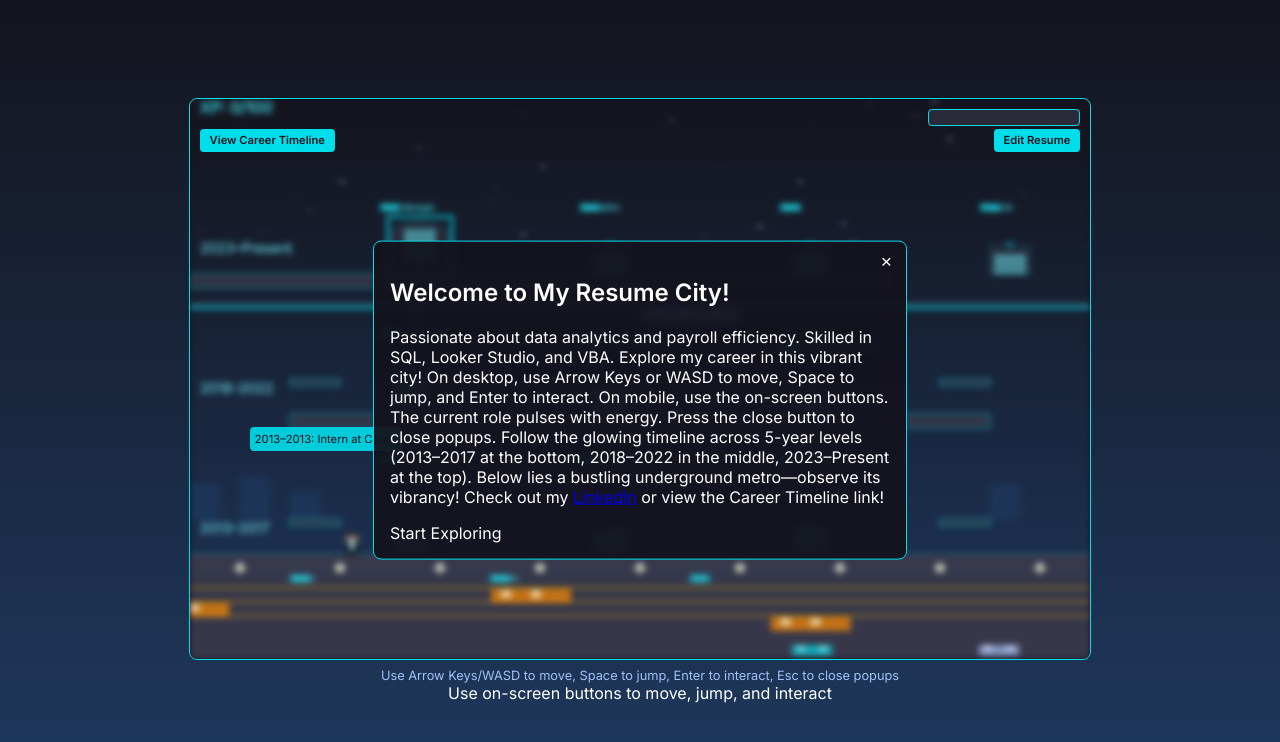
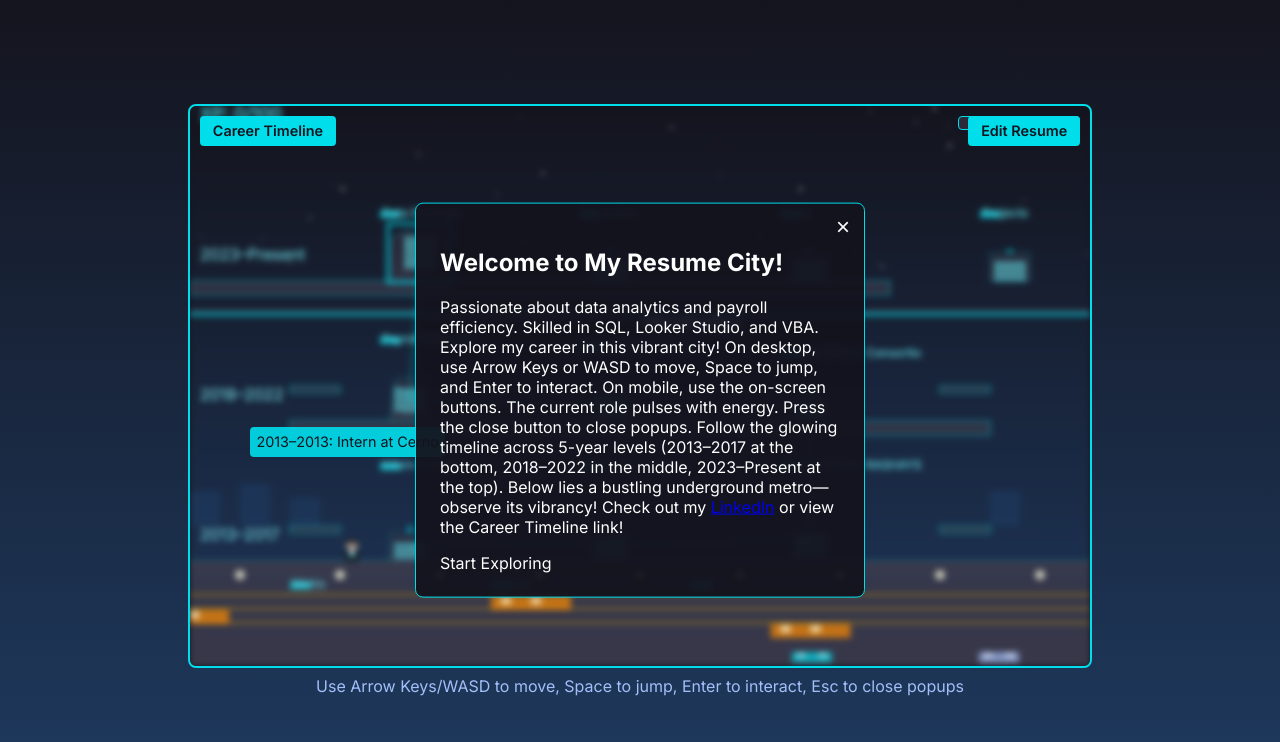
Before and after one commit to viveknakarmi/Resume, a plain HTML site: page index.html in a window 1280 px wide. Drawn offline with Linux system fonts and the light colour scheme.

Commit message:
Add files via upload

```diff
--- a/index.html
+++ b/index.html
@@ -41,9 +41,9 @@
 <html lang="en">
 <head>
     <meta charset="UTF-8">
-    <meta name="viewport" content="width=device-width, initial-scale=1.0">
+    <meta name="viewport" content="width=device-width, initial-scale=1.0, maximum-scale=1.0, user-scalable=no">
     <title>My Interactive Resume City</title>
-    <link href="https://fonts.googleapis.com/css2?family=Inter:wght@400;600&display=swap" rel="stylesheet">
+    <link href="https://fonts.googleapis.com/css2?family=Inter:wght@400;600;700&display=swap" rel="stylesheet">
     <style>
         body {
             margin: 0;
@@ -56,14 +56,15 @@
             align-items: center;
             justify-content: center;
             overflow: hidden;
+            touch-action: none;
         }
         #game-container {
             position: relative;
-            width: 90vw; /* Responsive width */
+            width: 90vw;
             max-width: 900px;
-            height: 70vh; /* Responsive height */
-            max-height: 800px;
-            border: 1px solid #00DDEB;
+            height: 70vh;
+            max-height: 600px;
+            border: 2px solid #00DDEB;
             border-radius: 8px;
             overflow: hidden;
             background: rgba(20, 20, 30, 0.9);
@@ -72,6 +73,7 @@
             display: block;
             width: 100%;
             height: 100%;
+            image-rendering: pixelated;
             transition: filter 0.3s ease;
         }
         #game-canvas.blur {
@@ -86,11 +88,11 @@
             background: rgba(20, 20, 30, 0.95);
             border: 1px solid #00DDEB;
             border-radius: 8px;
-            padding: 1rem;
-            width: 80vw;
-            max-width: 500px;
+            padding: 1.5rem;
+            width: 85vw;
+            max-width: 400px;
             min-height: 200px;
-            max-height: 80vh;
+            max-height: 70vh;
             overflow-y: auto;
             z-index: 10;
             box-shadow: 0 0 20px rgba(0, 221, 235, 0.5);
@@ -108,12 +110,13 @@
         }
         .popup h2 {
             color: #FFFFFF;
-            font-size: 1.5rem;
-            margin: 0 0 0.5rem;
+            font-size: 1.8rem;
+            margin: 0 0 0.8rem;
+            font-weight: 700;
         }
         .popup p, .popup li {
             color: #A3BFFA;
-            font-size: 0.9rem;
+            font-size: 1rem;
             line-height: 1.6;
             text-align: left;
         }
@@ -129,11 +132,6 @@
         .popup a:hover {
             text-decoration: underline;
         }
-        .popup p, .popup li, .popup strong, .popup b {
-            background: none !important;
-            color: #A3BFFA !important;
-            font-weight: normal !important;
-        }
         .close-btn {
             position: absolute;
             top: 0.5rem;
@@ -141,7 +139,7 @@
             background: none;
             border: none;
             color: #FFFFFF;
-            font-size: 1.2rem;
+            font-size: 1.5rem;
             cursor: pointer;
             transition: color 0.2s ease;
         }
@@ -151,15 +149,15 @@
         .instructions {
             text-align: center;
             margin-top: 0.5rem;
-            font-size: 0.8rem;
+            font-size: 1rem;
             color: #A3BFFA;
         }
         .progress-bar {
             position: absolute;
             top: 10px;
             right: 10px;
-            width: 150px;
-            height: 15px;
+            width: 120px;
+            height: 12px;
             background: #2A2A3A;
             border: 1px solid #00DDEB;
             border-radius: 4px;
@@ -173,21 +171,21 @@
         .timeline-link, .editor-link {
             position: absolute;
             background: #00DDEB;
-            padding: 0.3rem 0.6rem;
+            padding: 0.4rem 0.8rem;
             border-radius: 4px;
             color: #14141E;
             cursor: pointer;
-            font-size: 0.7rem;
+            font-size: 0.9rem;
             font-weight: 600;
             text-decoration: none;
             transition: background 0.2s ease;
         }
         .timeline-link {
-            top: 30px;
+            top: 10px;
             left: 10px;
         }
         .editor-link {
-            top: 30px;
+            top: 10px;
             right: 10px;
         }
         .timeline-link:hover, .editor-link:hover {
@@ -201,9 +199,9 @@
             background: rgba(20, 20, 30, 0.95);
             border: 1px solid #00DDEB;
             border-radius: 8px;
-            padding: 1rem;
-            width: 80vw;
-            max-width: 500px;
+            padding: 1.5rem;
+            width: 85vw;
+            max-width: 400px;
             z-index: 20;
             opacity: 0;
             transition: transform 0.3s ease, opacity 0.3s ease, top 0.3s ease;
@@ -218,19 +216,18 @@
             position: absolute;
             background: rgba(0, 221, 235, 0.9);
             color: #14141E;
-            padding: 0.3rem;
+            padding: 0.4rem;
             border-radius: 4px;
-            font-size: 0.7rem;
+            font-size: 0.9rem;
             pointer-events: none;
             z-index: 5;
             display: none;
         }
-        /* Touch Controls */
         .controls {
             position: fixed;
-            bottom: 10px;
+            bottom: 15px;
             width: 90vw;
-            max-width: 900px;
+            max-width: 900werpx;
             display: flex;
             justify-content: space-between;
             z-index: 15;
@@ -239,21 +236,21 @@
             background: #00DDEB;
             color: #14141E;
             border: none;
-            border-radius: 5px;
-            padding: 10px;
-            font-size: 1rem;
+            border-radius: 8px;
+            padding: 12px;
+            font-size: 1.2rem;
             cursor: pointer;
             opacity: 0.8;
-            touch-action: manipulation; /* Prevent scrolling on touch */
+            touch-action: manipulation;
         }
         .control-btn:active {
             opacity: 1;
+            transform: scale(0.95);
         }
         .left-right {
             display: flex;
-            gap: 10px;
+            gap: 15px;
         }
-        /* Hide controls on desktop */
         @media (min-width: 768px) {
             .controls {
                 display: none;
@@ -261,8 +258,10 @@
             .instructions {
                 display: block;
             }
+            .instructions-mobile {
+                display: none;
+            }
         }
-        /* Show touch instructions on mobile */
         @media (max-width: 767px) {
             .instructions {
                 display: none;
@@ -270,9 +269,18 @@
             .instructions-mobile {
                 text-align: center;
                 margin-top: 0.5rem;
-                font-size: 0.8rem;
+                font-size: 0.9rem;
                 color: #A3BFFA;
                 display: block;
+            }
+            #game-container {
+                height: 60vh;
+            }
+            .popup h2 {
+                font-size: 1.6rem;
+            }
+            .popup p, .popup li {
+                font-size: 0.95rem;
             }
         }
     </style>
@@ -296,7 +304,7 @@
         <div class="progress-bar">
             <div class="progress-fill" id="progress-fill"></div>
         </div>
-        <a href="timeline.html" class="timeline-link">View Career Timeline</a>
+        <a href="timeline.html" class="timeline-link">Career Timeline</a>
         <a href="editor.html" class="editor-link">Edit Resume</a>
     </div>
     <div class="instructions">Use Arrow Keys/WASD to move, Space to jump, Enter to interact, Esc to close popups</div>
@@ -333,23 +341,42 @@
             throw new Error('Canvas context not supported');
         }
 
-        // Responsive canvas size
+        // Responsive canvas size with device pixel ratio
         const gameContainer = document.getElementById('game-container');
-        canvas.width = gameContainer.clientWidth;
-        canvas.height = gameContainer.clientHeight;
+        const dpr = window.devicePixelRatio || 1;
+
+        function resizeCanvas() {
+            canvas.width = gameContainer.clientWidth * dpr;
+            canvas.height = gameContainer.clientHeight * dpr;
+            canvas.style.width = `${gameContainer.clientWidth}px`;
+            canvas.style.height = `${gameContainer.clientHeight}px`;
+            ctx.scale(dpr, dpr);
+        }
+
+        resizeCanvas();
+
+        // Handle orientation change
+        window.addEventListener('resize', resizeCanvas);
+        window.addEventListener('orientationchange', resizeCanvas);
 
         // Scale factors for responsive rendering
-        const scaleX = canvas.width / 900;
-        const scaleY = canvas.height / 800;
+        const baseWidth = 900;
+        const baseHeight = 800;
+        let scaleX = canvas.width / dpr / baseWidth;
+        let scaleY = canvas.height / dpr / baseHeight;
+        if (window.innerWidth <= 767) {
+            scaleX *= 1.2;
+            scaleY *= 1.2;
+        }
 
         const player = {
             x: 150 * scaleX,
             y: 626 * scaleY,
-            width: 24 * scaleX,
-            height: 36 * scaleY,
-            speed: 3 * scaleX,
+            width: 24 * scaleX * (window.innerWidth <= 767 ? 1.5 : 1),
+            height: 36 * scaleY * (window.innerWidth <= 767 ? 1.5 : 1),
+            speed: 3 * scaleX * (window.innerWidth <= 767 ? 1.2 : 1),
             vy: 0,
-            jumpPower: -13 * scaleY,
+            jumpPower: -13 * scaleY * (window.innerWidth <= 767 ? 1.3 : 1),
             gravity: 0.5 * scaleY,
             grounded: true
         };
@@ -418,8 +445,8 @@
         ];
         const train = { x: 0, y: 300 * scaleY, width: 100 * scaleX, height: 20 * scaleY, speed: 1.5 * scaleX, color: '#A3BFFA' };
         const stars = Array.from({ length: 50 }, () => ({
-            x: Math.random() * canvas.width,
-            y: Math.random() * canvas.height * 0.3,
+            x: Math.random() * gameContainer.clientWidth,
+            y: Math.random() * gameContainer.clientHeight * 0.3,
             radius: Math.random() * 2 * scaleX,
             opacity: Math.random()
         }));
@@ -488,7 +515,7 @@
                     ctx.fill();
                     ctx.stroke();
                     ctx.fillStyle = '#00DDEB';
-                    ctx.fillRect(x + width / 2 - 5 * scaleX, baseY - 5 * scaleY, 10 * scaleX, 5 * scaleY);
+                    ctx.fillRect(x + width / 2 - 5 * scaleX, baseY - 5 * scaleY, 10 * scaleX, (Math.random() * (10 - 5) + 5) * scaleY);
                 } else if (loc.id === 'payroll-team-leader') {
                     ctx.moveTo(x, baseY + 5 * scaleY);
                     ctx.lineTo(x + width / 2, baseY);
@@ -529,8 +556,8 @@
 
                 const rows = height >= 80 * scaleY ? 8 : 6;
                 const cols = 4;
-                const windowWidth = 6 * scaleX;
-                const windowHeight = 4 * scaleY;
+                const windowWidth = 6 * scaleX * (window.innerWidth <= 767 ? 1.3 : 1);
+                const windowHeight = 4 * scaleY * (window.innerWidth <= 767 ? 1.3 : 1);
                 let offsetY = height >= 80 * scaleY ? 16 * scaleY : 12 * scaleY;
                 if (loc.id === 'intern-cerno') offsetY = 14 * scaleY;
                 if (loc.id === 'payroll-officer-consortio') offsetY = 10 * scaleY;
@@ -618,7 +645,7 @@
         function drawSign(sign) {
             ctx.fillStyle = '#00DDEB';
             ctx.fillRect(sign.x, sign.y, sign.width, sign.height);
-            ctx.font = `${8 * scaleX}px Inter`;
+            ctx.font = `${12 * scaleX}px Inter`;
             ctx.fillStyle = '#FFFFFF';
             ctx.strokeStyle = '#00DDEB';
             ctx.lineWidth = 0.5 * scaleX;
@@ -665,17 +692,21 @@
         const jumpBtn = document.getElementById('jump-btn');
         const interactBtn = document.getElementById('interact-btn');
 
-        leftBtn.addEventListener('touchstart', () => keys['a'] = true);
+        leftBtn.addEventListener('touchstart', (e) => { e.preventDefault(); keys['a'] = true; });
         leftBtn.addEventListener('touchend', () => keys['a'] = false);
-        rightBtn.addEventListener('touchstart', () => keys['d'] = true);
+        rightBtn.addEventListener('touchstart', (e) => { e.preventDefault(); keys['d'] = true; });
         rightBtn.addEventListener('touchend', () => keys['d'] = false);
-        jumpBtn.addEventListener('touchstart', () => {
+        jumpBtn.addEventListener('touchstart', (e) => {
+            e.preventDefault();
             if (player.grounded) {
                 player.vy = player.jumpPower;
                 player.grounded = false;
             }
         });
-        interactBtn.addEventListener('touchstart', () => checkInteraction());
+        interactBtn.addEventListener('touchstart', (e) => {
+            e.preventDefault();
+            checkInteraction();
+        });
 
         function update() {
             try {
@@ -724,7 +755,7 @@
                     }
                 });
 
-                player.x = Math.max(0, Math.min(canvas.width - player.width, player.x));
+                player.x = Math.max(0, Math.min(gameContainer.clientWidth - player.width, player.x));
                 player.y = Math.min(650 * scaleY - player.height, player.y);
 
                 pulseOpacity += pulseDirection * 0.02;
@@ -732,15 +763,15 @@
 
                 cars.forEach(car => {
                     car.x += car.speed;
-                    if (car.x > canvas.width) car.x = -car.width;
-                    if (car.x + car.width < 0) car.x = canvas.width;
+                    if (car.x > gameContainer.clientWidth) car.x = -car.width;
+                    if (car.x + car.width < 0) car.x = gameContainer.clientWidth;
                 });
                 train.x += train.speed;
-                if (train.x > canvas.width) train.x = -train.width;
+                if (train.x > gameContainer.clientWidth) train.x = -train.width;
                 undergroundTrains.forEach(train => {
                     train.x += train.speed;
-                    if (train.x > canvas.width) train.x = -train.width;
-                    if (train.x + train.width < 0) train.x = canvas.width;
+                    if (train.x > gameContainer.clientWidth) train.x = -train.width;
+                    if (train.x + train.width < 0) train.x = gameContainer.clientWidth;
                 });
                 stars.forEach(star => {
                     star.opacity = (star.opacity + 0.01) % 1;
@@ -749,14 +780,14 @@
                 const isPopupActive = Array.from(document.querySelectorAll('.popup, .welcome-popup')).some(p => p.classList.contains('active'));
                 canvas.classList.toggle('blur', isPopupActive);
 
-                ctx.clearRect(0, 0, canvas.width, canvas.height);
+                ctx.clearRect(0, 0, canvas.width / dpr, canvas.height / dpr);
 
-                const gradient = ctx.createLinearGradient(0, 0, 0, canvas.height);
+                const gradient = ctx.createLinearGradient(0, 0, 0, gameContainer.clientHeight);
                 gradient.addColorStop(0, '#14141E');
                 gradient.addColorStop(0.8, '#1E3A5F');
                 gradient.addColorStop(1, '#3A3A4A');
                 ctx.fillStyle = gradient;
-                ctx.fillRect(0, 0, canvas.width, canvas.height);
+                ctx.fillRect(0, 0, gameContainer.clientWidth, gameContainer.clientHeight);
 
                 stars.forEach(star => {
                     ctx.fillStyle = `rgba(255, 255, 255, ${star.opacity})`;
@@ -768,9 +799,9 @@
                 distantBuildings.forEach(drawDistantBuilding);
 
                 ctx.fillStyle = '#3A3A4A';
-                ctx.fillRect(0, 290 * scaleY, canvas.width, 5 * scaleY);
+                ctx.fillRect(0, 290 * scaleY, gameContainer.clientWidth, 5 * scaleY);
                 ctx.fillStyle = '#00DDEB';
-                ctx.fillRect(0, 295 * scaleY, canvas.width, 5 * scaleY);
+                ctx.fillRect(0, 295 * scaleY, gameContainer.clientWidth, 5 * scaleY);
 
                 drawTrain(train);
 
@@ -839,7 +870,7 @@
 
                 signs.forEach(drawSign);
 
-                ctx.font = `${14 * scaleX}px Inter`;
+                ctx.font = `${16 * scaleX}px Inter`;
                 ctx.fillStyle = '#FFFFFF';
                 ctx.strokeStyle = '#00DDEB';
                 ctx.lineWidth = 0.5 * scaleX;
@@ -851,18 +882,18 @@
                 ctx.strokeText('2023–Present', 10 * scaleX, 220 * scaleY);
 
                 ctx.fillStyle = 'rgba(60, 60, 80, 0.8)';
-                ctx.fillRect(0, 650 * scaleY, canvas.width, 150 * scaleY);
+                ctx.fillRect(0, 650 * scaleY, gameContainer.clientWidth, 150 * scaleY);
                 ctx.fillStyle = '#3A3A4A';
-                ctx.fillRect(0, 650 * scaleY, canvas.width, 150 * scaleY);
+                ctx.fillRect(0, 650 * scaleY, gameContainer.clientWidth, 150 * scaleY);
                 for (let y = 700 * scaleY; y <= 740 * scaleY; y += 20 * scaleY) {
                     ctx.fillStyle = '#2A2A3A';
-                    ctx.fillRect(0, y - 5 * scaleY, canvas.width, 2 * scaleY);
+                    ctx.fillRect(0, y - 5 * scaleY, gameContainer.clientWidth, 2 * scaleY);
                     ctx.fillStyle = '#FFC107';
-                    ctx.fillRect(0, y - 3 * scaleY, canvas.width, 2 * scaleY);
+                    ctx.fillRect(0, y - 3 * scaleY, gameContainer.clientWidth, 2 * scaleY);
                 }
                 undergroundTrains.forEach(drawUndergroundTrain);
                 undergroundSigns.forEach(drawSign);
-                for (let x = 50 * scaleX; x < canvas.width; x += 100 * scaleX) {
+                for (let x = 50 * scaleX; x < gameContainer.clientWidth; x += 100 * scaleX) {
                     ctx.fillStyle = '#FFFFE0';
                     ctx.beginPath();
                     ctx.arc(x, 670 * scaleY, 5 * scaleX, 0, Math.PI * 2);
@@ -871,7 +902,7 @@
 
                 cars.forEach(drawCar);
 
-                ctx.font = `${16 * scaleX}px Inter`;
+                ctx.font = `${18 * scaleX}px Inter`;
                 ctx.fillStyle = '#FFFFFF';
                 ctx.strokeStyle = '#00DDEB';
                 ctx.lineWidth = 1 * scaleX;
```
